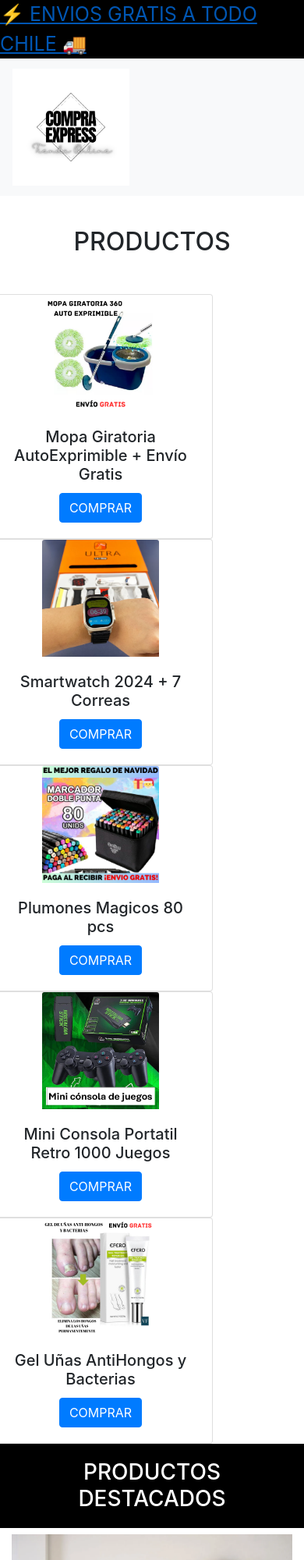
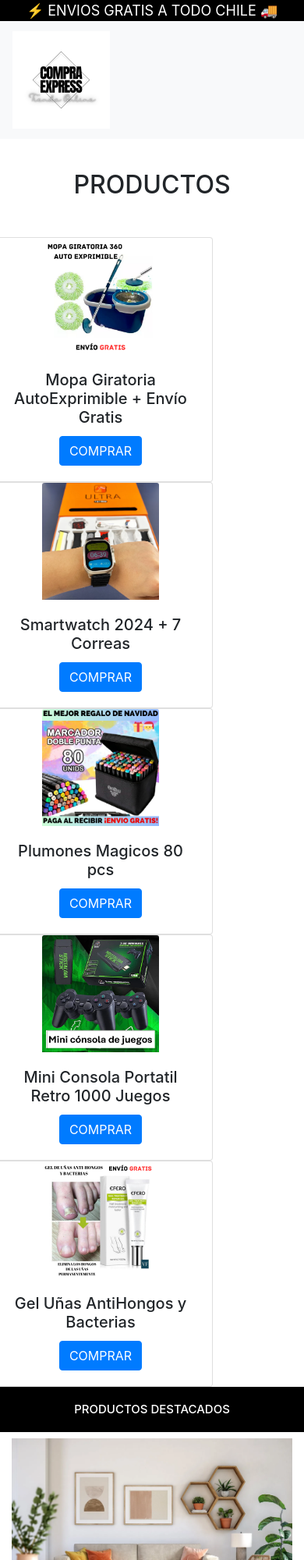
Before and after one commit to jesusalfpe/Proyecto-Coder, a plain HTML site: page pages/productos.html in a window 390 px wide. Shown: the top 2000 px of the page at 78% size. Drawn offline with nearby package versions, Linux system fonts and the light colour scheme.

Commit message:
Actualizacion de Responsive

```diff
--- a/css/style.css
+++ b/css/style.css
@@ -1,5 +1,5 @@
 /*   RESET   */
-*{
+* {
   margin: 0;
   padding: 0;
   box-sizing: border-box;
@@ -14,14 +14,14 @@
 /*   HEADER   */
 
 
-header{
+header {
   background-color: black;
   display: flex;
   justify-content: center;
 
 }
 
-header a{
+header a {
   font-size: 25px;
   color: white;
   text-decoration: none;
@@ -36,19 +36,19 @@ header a{
 
 
       /*   CAMBIANDO TAMAÑO DEL LOGO   */
-.navbar-brand img{
-    height: 150px;
-    width: 150px;
+      .navbar-brand img {
+        height: 125px;
+        width: 125px;
       }
 
 
-.carousel-inner img{
+      .carousel-inner img {
         width: 100%;
-    height: 1000px;
+        height: 30%;
 
       }
 
-.titulo-productos h2{
+      .titulo-productos h2 {
         text-align: center;
         padding: 40px;
 
@@ -57,12 +57,12 @@ header a{
 
 
       /*   CAMBIANDO CARACTERISTICAS DE LA LISTA DE PRODUCTOS  */
-.card-body{
+      .card-body {
         text-align: center;
 
       }
 
-.card img{
+      .card img {
         height: 150px;
         width: 150px;
 
@@ -70,15 +70,15 @@ header a{
 
 
 
- h3{
+      h3 {
 
         text-align: center;
         background-color: black;
         color: white;
-    padding: 20px;
+        padding: 5px;
       }
 
-.listaProductos{
+      .listaProductos {
         display: flex;
         justify-content: space-around;
       }
@@ -91,7 +91,7 @@ header a{
 
       }
 
-  .guarantee-section .col-md-4{
+      .guarantee-section .col-md-4 {
         text-align: center;
       }
 
@@ -101,22 +101,22 @@ header a{
         height: 150px;
       }
 
-  .col-md-3 img{
+      .col-md-3 img {
         height: 250px;
         height: 250px;
 
       }
 
-  .category-section{
+      .category-section {
         display: flex;
         justify-content: space-between;
       }
 
-  .card-body{
+      .card-body {
         align-items: center;
       }
 
-  .card{
+      .card {
         align-items: center;
       }
 
@@ -139,7 +139,7 @@ footer {
 
       }
 
-  .footer-links a{
+      .footer-links a {
         text-decoration: none;
       }
 
@@ -147,8 +147,35 @@ footer {
 
       /* Estilo para los íconos de redes sociales */
 
-  .social-icons img{
+      .social-icons img {
 
         width: 30px;
         height: 30px;
       }
+
+
+      @media screen and (max-width: 450px) {
+        header a {
+          font-size: 18px;
+        }
+
+
+
+
+        @media screen and (max-width: 450px) {
+          h3 {
+            font-size: 15px;
+            padding: 20px;
+
+
+
+          }
+
+          @media screen and (max-width: 325px) {
+            header a {
+              font-size: 12px;
+
+
+
+
+            }
```
Lines whose indentation alone changed are shown as unchanged.
